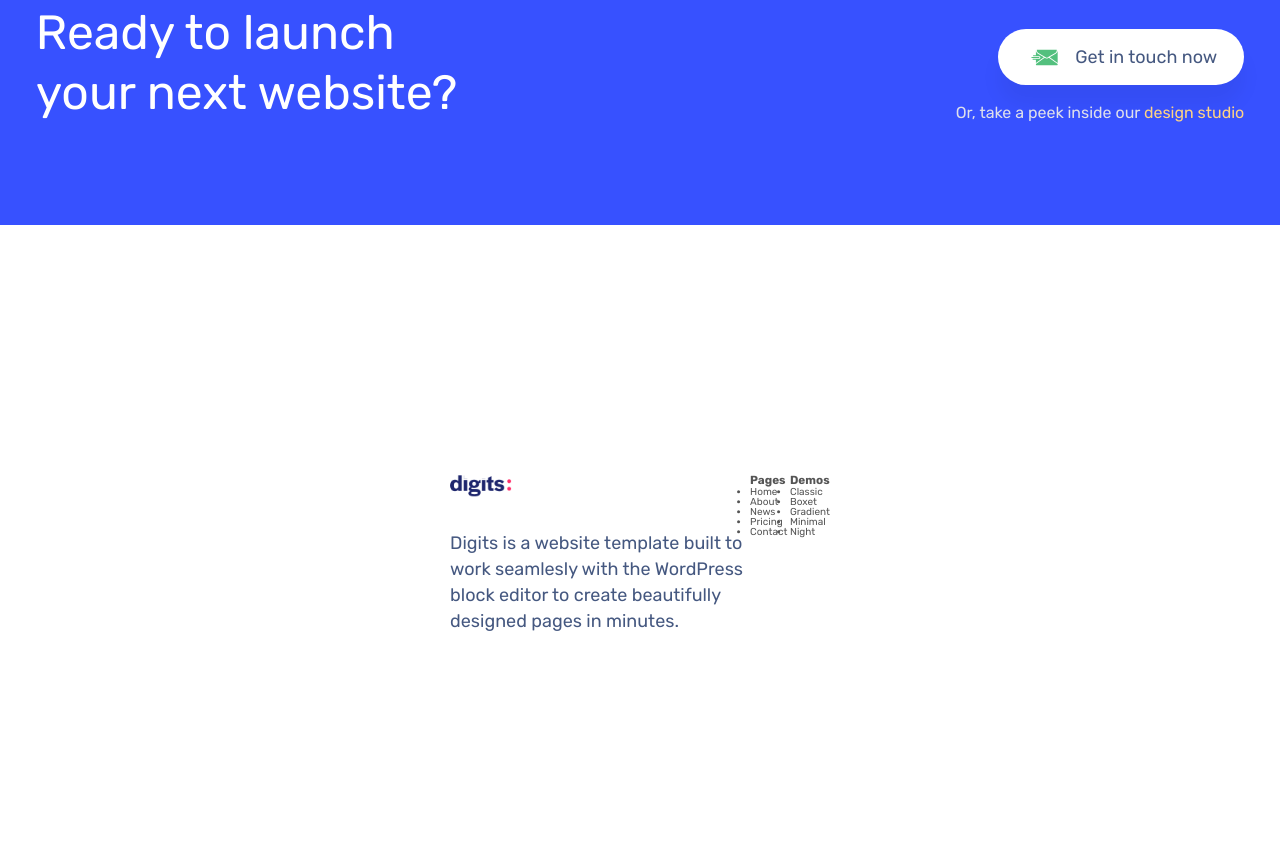
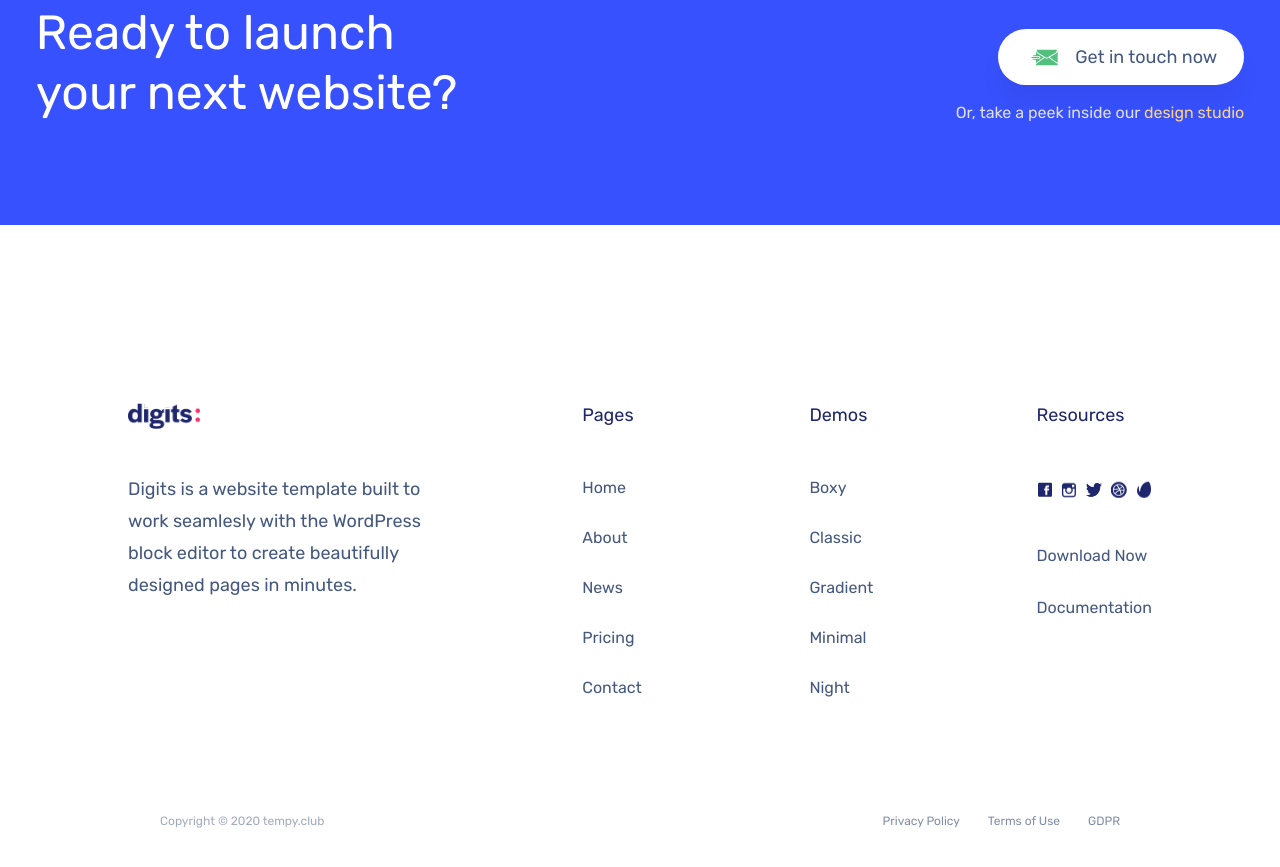
Before and after one commit to HAYVENO/ProjectX, a plain HTML site: page index.html in a window 1280 px wide. Shown: the part 4111-4978 px from the top of the page. Drawn offline with Linux system fonts and the light colour scheme.

Commit message:
Digits Up :rocket:

```diff
--- a/index.html
+++ b/index.html
@@ -246,7 +246,7 @@
           </div>
         </div>
       </section>
-      <section class="section-cta">
+      <section class="section-cta" id="section-cta">
         <div class="cta-container">
           <h2 class="cta-heading">Ready to launch your next website?</h2>
           <div class="cta-text-box">
@@ -291,7 +291,7 @@
       </section>
     </main>
 
-    <section class="section-footer">
+    <section class="footer">
       <div class="footer-container">
         <div class="logo-column">
           <img src="img/logo@2x.png" alt="Digits logo" class="footer-logo" />
@@ -302,26 +302,57 @@
           </p>
         </div>
         <nav class="pages-column">
-          <h3 class="heading-tertiary">Pages</h3>
+          <h3 class="footer-heading">Pages</h3>
           <ul class="footer-nav">
-            <li class="footer-link">Home</li>
-            <li class="footer-link">About</li>
-            <li class="footer-link">News</li>
-            <li class="footer-link">Pricing</li>
-            <li class="footer-link">Contact</li>
+            <li><a href="#" class="footer-link"> Home</a></li>
+            <li><a href="#" class="footer-link"> About</a></li>
+            <li><a href="#" class="footer-link"> News</a></li>
+            <li><a href="#" class="footer-link"> Pricing</a></li>
+            <li><a href="#" class="footer-link"> Contact</a></li>
           </ul>
         </nav>
-        <nav class="demos-column">
-          <h3 class="heading-tertiary">Demos</h3>
+
+        <nav class="pages-column">
+          <h3 class="footer-heading">Demos</h3>
           <ul class="footer-nav">
-            <li class="footer-link">Classic</li>
-            <li class="footer-link">Boxet</li>
-            <li class="footer-link">Gradient</li>
-            <li class="footer-link">Minimal</li>
-            <li class="footer-link">Night</li>
+            <li><a href="#" class="footer-link">Boxy</a></li>
+            <li><a href="#" class="footer-link">Classic</a></li>
+            <li><a href="#" class="footer-link">Gradient</a></li>
+            <li><a href="#" class="footer-link">Minimal</a></li>
+            <li><a href="#" class="footer-link">Night</a></li>
           </ul>
         </nav>
-        <div class="resources-column"></div>
+
+        <div class="resources-column">
+          <h3 class="footer-heading">Resources</h3>
+          <div class="footer-icons-box">
+            <a href="#section-cta">
+              <img src="img/icon-facebook.png" alt="" class="footer-icons"
+            /></a>
+            <a href="#section-cta">
+              <img src="img/icon-instagram.png" alt="" class="footer-icons"
+            /></a>
+            <a href="#section-cta">
+              <img src="img/icon-twitter.png" alt="" class="footer-icons"
+            /></a>
+            <a href="#section-cta">
+              <img src="img/icon-dribbble.png" alt="" class="footer-icons"
+            /></a>
+            <a href="#section-cta">
+              <img src="img/icon-envato.png" alt="" class="footer-icons"
+            /></a>
+          </div>
+          <a href="#" class="footer-link">Download Now</a>
+          <a href="#" class="footer-link doc-m">Documentation</a>
+        </div>
+      </div>
+      <div class="copyright">
+        <p class="copyright-note">Copyright © 2020 tempy.club</p>
+        <span class="copyright-divider">
+          <p class="footnote">Privacy Policy</p>
+          <p class="footnote">Terms of Use</p>
+          <p class="footnote">GDPR</p>
+        </span>
       </div>
     </section>
   </body>
--- a/style.css
+++ b/style.css
@@ -565,7 +565,7 @@ span.nav-arrow {
   height: 29px;
 }
 
-.section-footer {
+.footer {
   background: #fff;
   position: relative;
   width: 100%;
@@ -573,28 +573,125 @@ span.nav-arrow {
 }
 
 .footer-container {
+  width: 80vw;
   position: absolute;
   display: grid;
-  grid-template-columns: auto 1fr 1fr auto;
-
+  grid-template-columns: 6fr 3fr 3fr 1fr;
   top: 50%;
   left: 50%;
   transform: translate(-50%, -50%);
 }
 
 .footer-logo {
-  width: 60.73px;
+  width: 72px;
   height: auto;
 
-  margin-bottom: 3.2rem;
+  margin-bottom: 4.2rem;
+}
+
+.logo-column {
+  margin-right: 1px;
 }
 
 .logo-column p {
   font-weight: 400;
   font-size: 18px;
-  line-height: 145%;
+  line-height: 3.2rem;
   /* or 26px */
-  width: 30rem;
+  width: 32rem;
 
   color: #455880;
 }
+
+.footer-nav li {
+  list-style-type: none;
+}
+
+.footer-link {
+  text-decoration: none;
+
+  font-style: normal;
+  font-weight: 400;
+  font-size: 16px;
+  line-height: 225%;
+  /* or 40px */
+
+  color: #455880;
+}
+
+.footer-nav {
+  display: flex;
+  flex-direction: column;
+  gap: 1.4rem;
+}
+
+.footer-heading {
+  margin-bottom: 4.4rem;
+
+  font-style: normal;
+  font-weight: 500;
+  font-size: 18px;
+  line-height: 125%;
+  /* identical to box height, or 28px */
+
+  color: #1e266d;
+}
+
+.doc-m {
+  display: inline-block;
+  margin-top: 1.6rem;
+}
+
+.footer-icons-box {
+  display: flex;
+  justify-content: space-between;
+  margin-top: 5.6rem;
+  margin-bottom: 3.8rem;
+}
+
+.footer-icons {
+  width: 16px;
+  height: 16px;
+}
+
+.copyright {
+  position: absolute;
+  display: flex;
+  justify-content: space-between;
+  bottom: 5rem;
+  width: 120rem;
+
+  left: 50%;
+  transform: translateX(-50%);
+
+  width: 75vw;
+}
+
+.copyright-divider {
+  display: flex;
+  gap: 2.8rem;
+}
+
+.footnote {
+  font-style: normal;
+  font-weight: 400;
+  font-size: 12px;
+  line-height: 27px;
+  /* or 193% */
+
+  text-align: right;
+
+  color: #455880ad;
+}
+
+.copyright-note {
+  align-self: center;
+
+  font-style: normal;
+  font-weight: 400;
+  font-size: 12px;
+  line-height: 27px;
+  /* or 193% */
+
+  color: rgba(69, 88, 128, 0.5);
+}
```
Also changed, not shown: img/icon-dribbble.png (added), img/icon-envato.png (added), img/icon-facebook.png (added), img/icon-instagram.png (added), img/icon-twitter.png (added), 1 other file.
